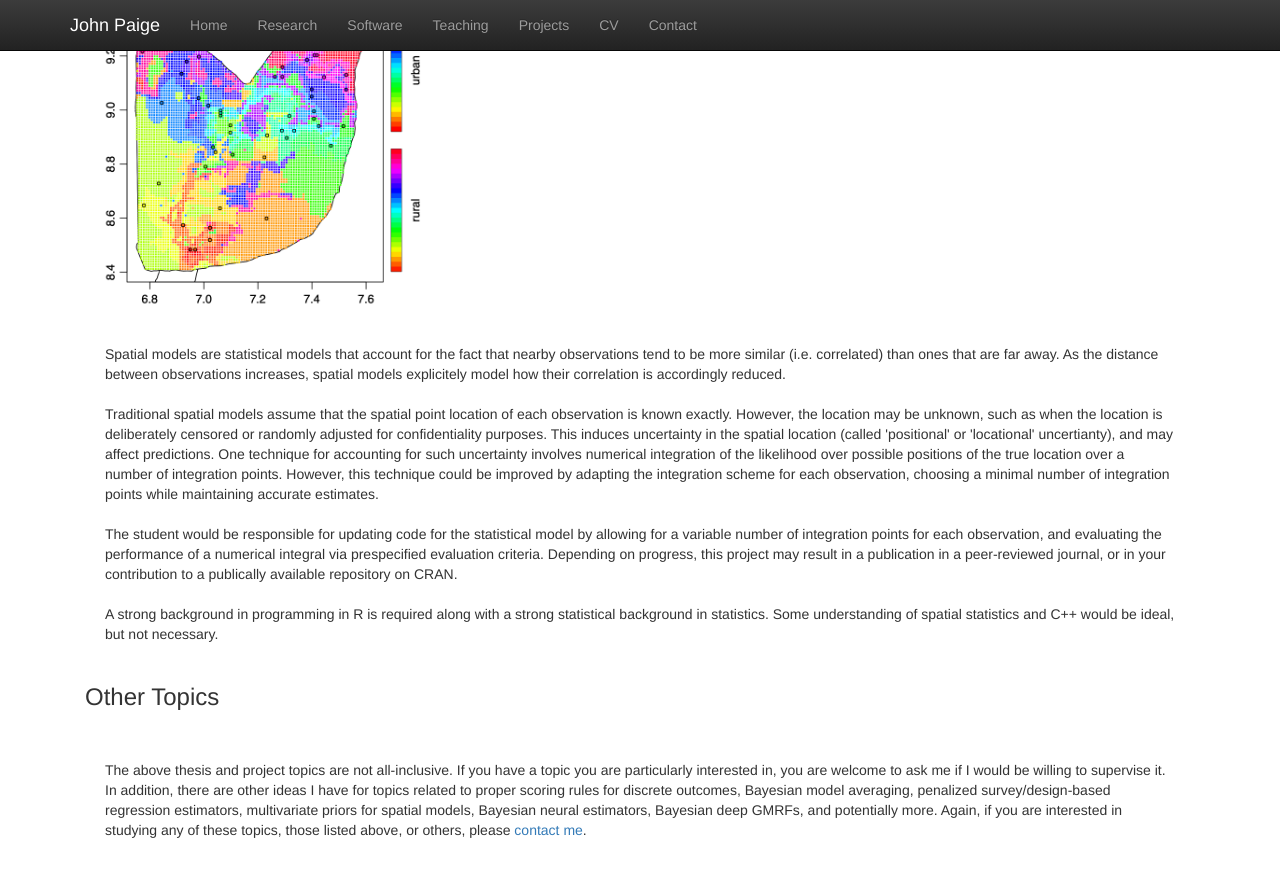
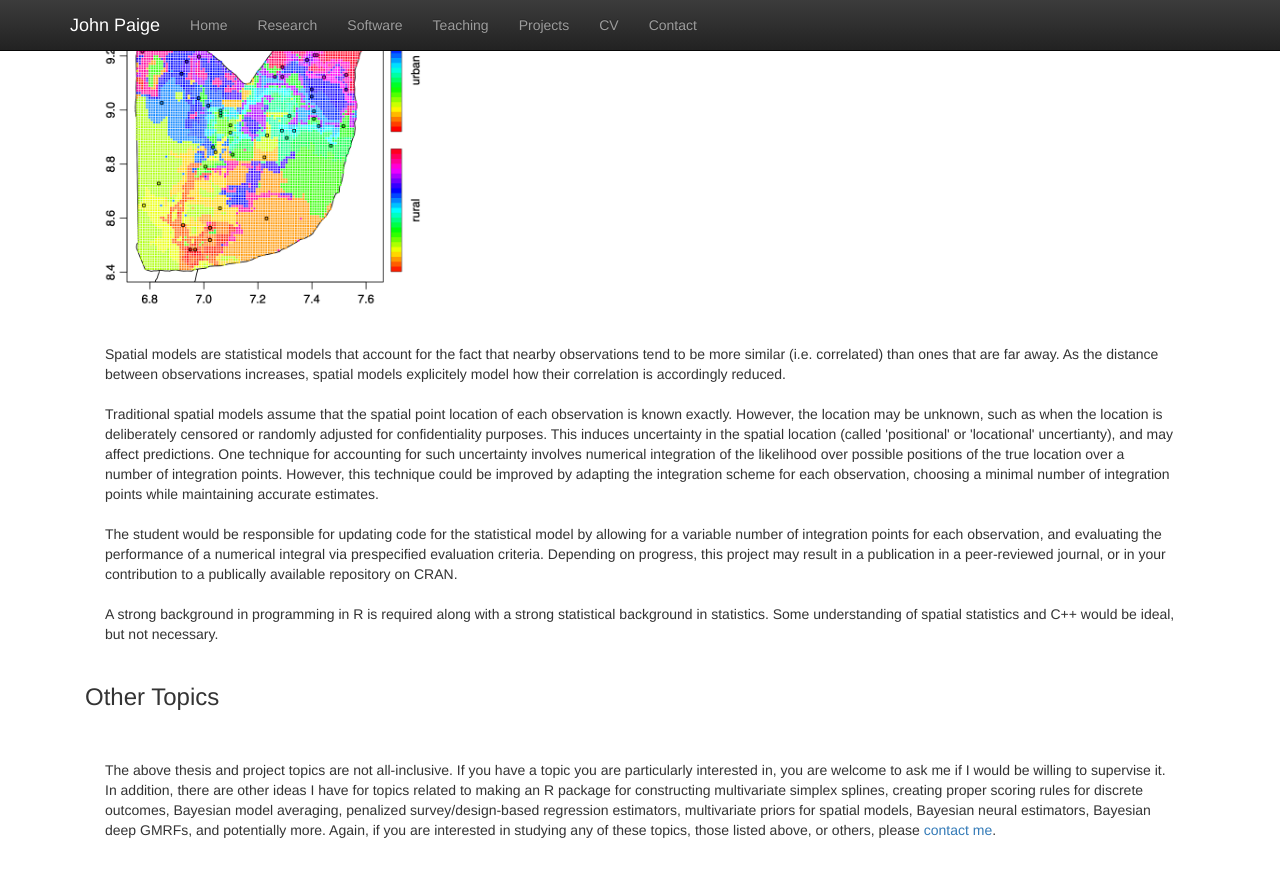
Before and after one commit to paigejo/paigejo.github.io, a Jekyll site: the page built from projects.html, in a window 1280 px wide and 900 px high, scrolled down 1856 px. Shown: the top 877 px of the window. Built offline with Jekyll 4.4.1, drawn with Linux system fonts in a browser that asks for light colours; nearby versions of some CDN libraries.

Commit message:
added simplex splines to list of projects

```diff
--- a/projects.html
+++ b/projects.html
@@ -82,6 +82,6 @@ A strong background in programming in R is required along with a strong statisti
 <br><br>
 
 <p class="content" style="padding:0px;margin:0px 20px 0px;">
-The above thesis and project topics are not all-inclusive. If you have a topic you are particularly interested in, you are welcome to ask me if I would be willing to supervise it. In addition, there are other ideas I have for topics related to proper scoring rules for discrete outcomes, Bayesian model averaging, penalized survey/design-based regression estimators, multivariate priors for spatial models, Bayesian neural estimators, Bayesian deep GMRFs, and potentially more. Again, if you are interested in studying any of these topics, those listed above, or others, please <a href = "https://paigejo.github.io/contact.html">contact me</a>.
+The above thesis and project topics are not all-inclusive. If you have a topic you are particularly interested in, you are welcome to ask me if I would be willing to supervise it. In addition, there are other ideas I have for topics related to making an R package for constructing multivariate simplex splines, creating proper scoring rules for discrete outcomes, Bayesian model averaging, penalized survey/design-based regression estimators, multivariate priors for spatial models, Bayesian neural estimators, Bayesian deep GMRFs, and potentially more. Again, if you are interested in studying any of these topics, those listed above, or others, please <a href = "https://paigejo.github.io/contact.html">contact me</a>.
 </p>
 <br>
```
